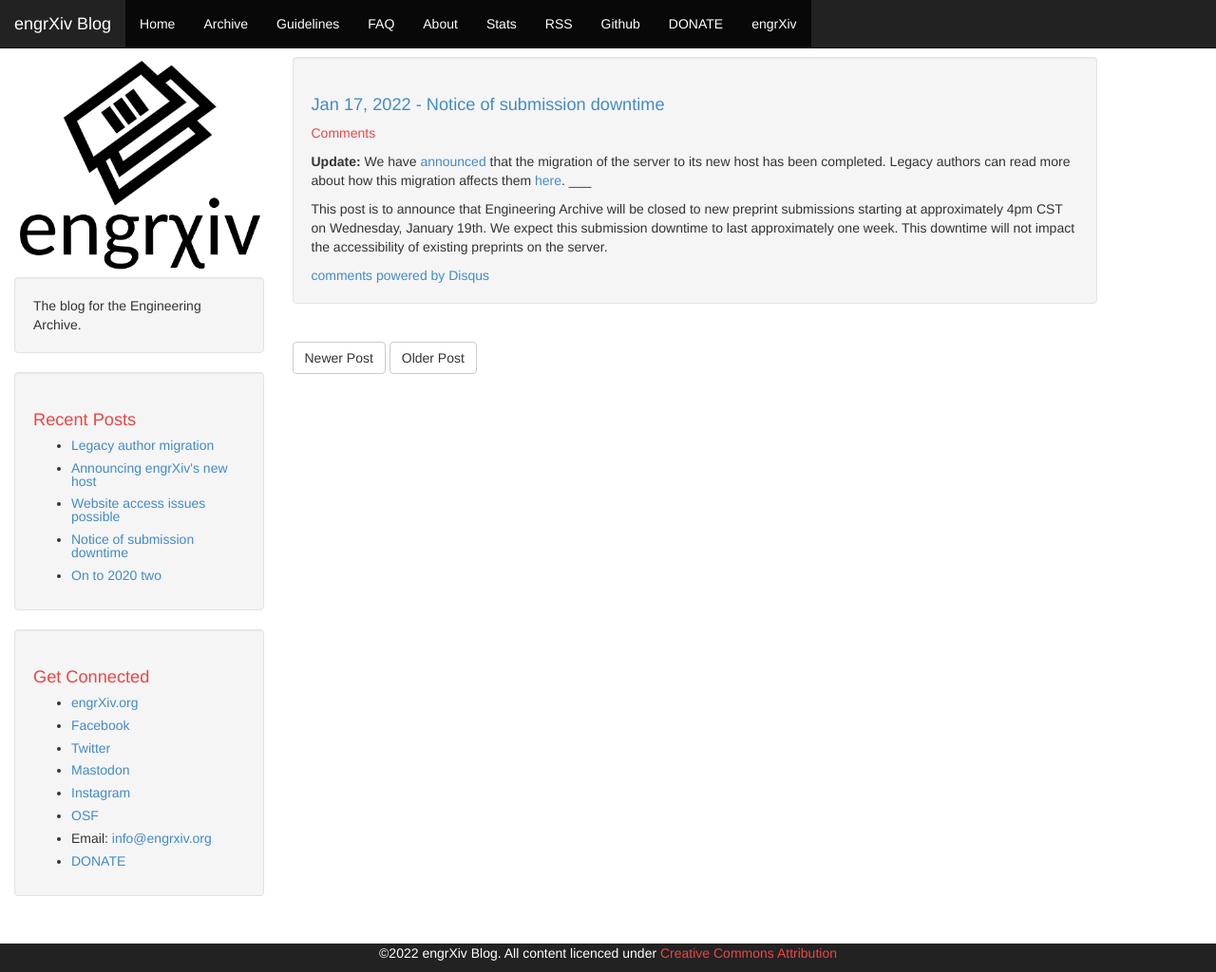
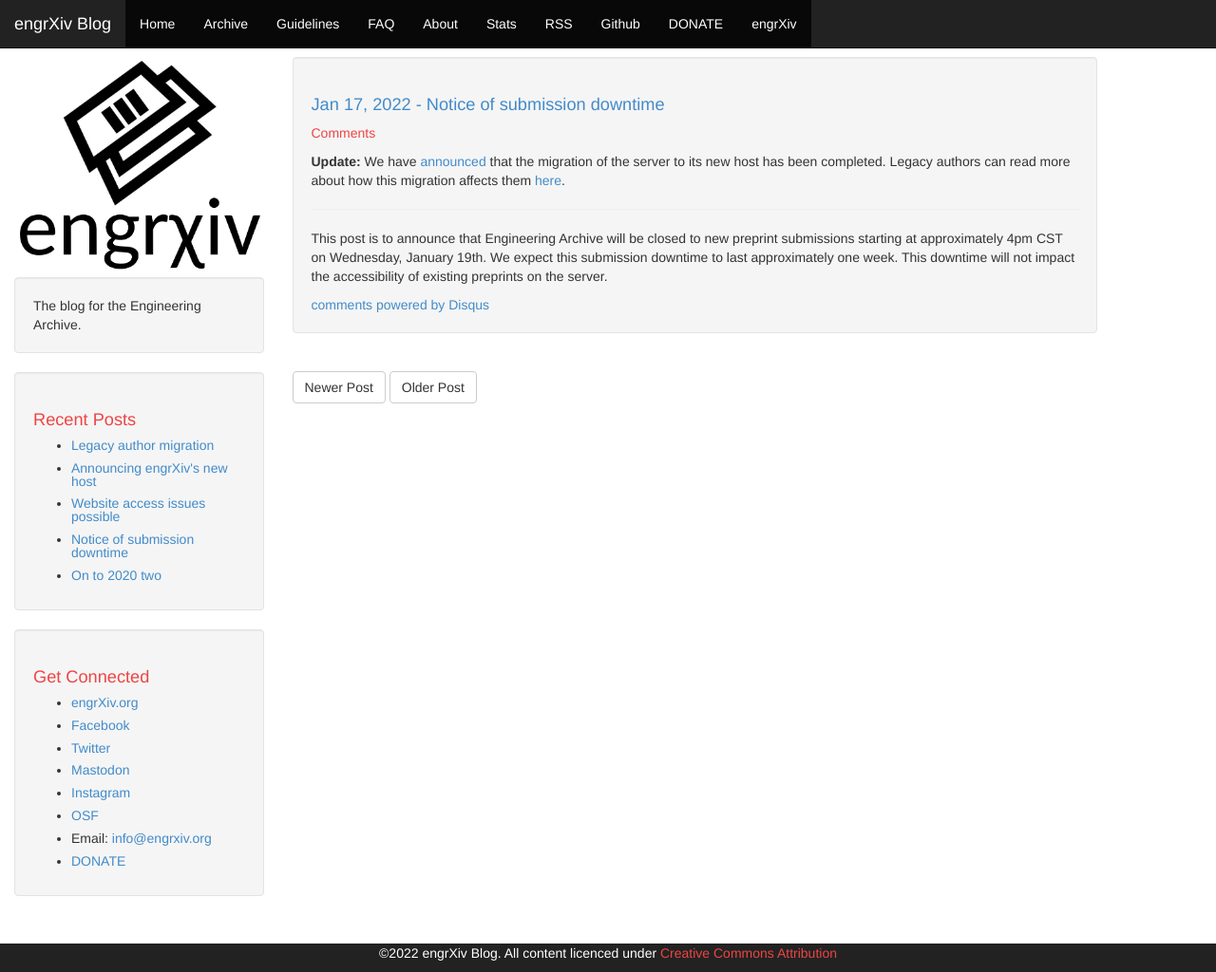
Before and after one commit to OpenEngr/engrXiv, a Jekyll site: the page built from _posts/2022-01-17-one-week-submission-downtime.md, in a window 1280 px wide and 1024 px high. Shown: the whole window at 95% size. Built offline with Jekyll 4.4.1, drawn with Linux system fonts in a browser that asks for light colours; a script that is not in the unit is left out; comment, search, counter and statistics services are not loaded.

Commit message:
MD horizontal rule not working on gh-pages

```diff
--- a/_posts/2022-01-17-one-week-submission-downtime.md
+++ b/_posts/2022-01-17-one-week-submission-downtime.md
@@ -8,6 +8,6 @@ comments: true
 ---
 
 **Update:** We have [announced](https://blog.engrxiv.org/2022/01/announcing-engrxiv-new-host) that the migration of the server to its new host has been completed. Legacy authors can read more about how this migration affects them [here](https://blog.engrxiv.org/2022/01/legacy-author-migration).
-___
+<hr/>
 
 This post is to announce that Engineering Archive will be closed to new preprint submissions starting at approximately 4pm CST on Wednesday, January 19th. We expect this submission downtime to last approximately one week. This downtime will not impact the accessibility of existing preprints on the server.
```
